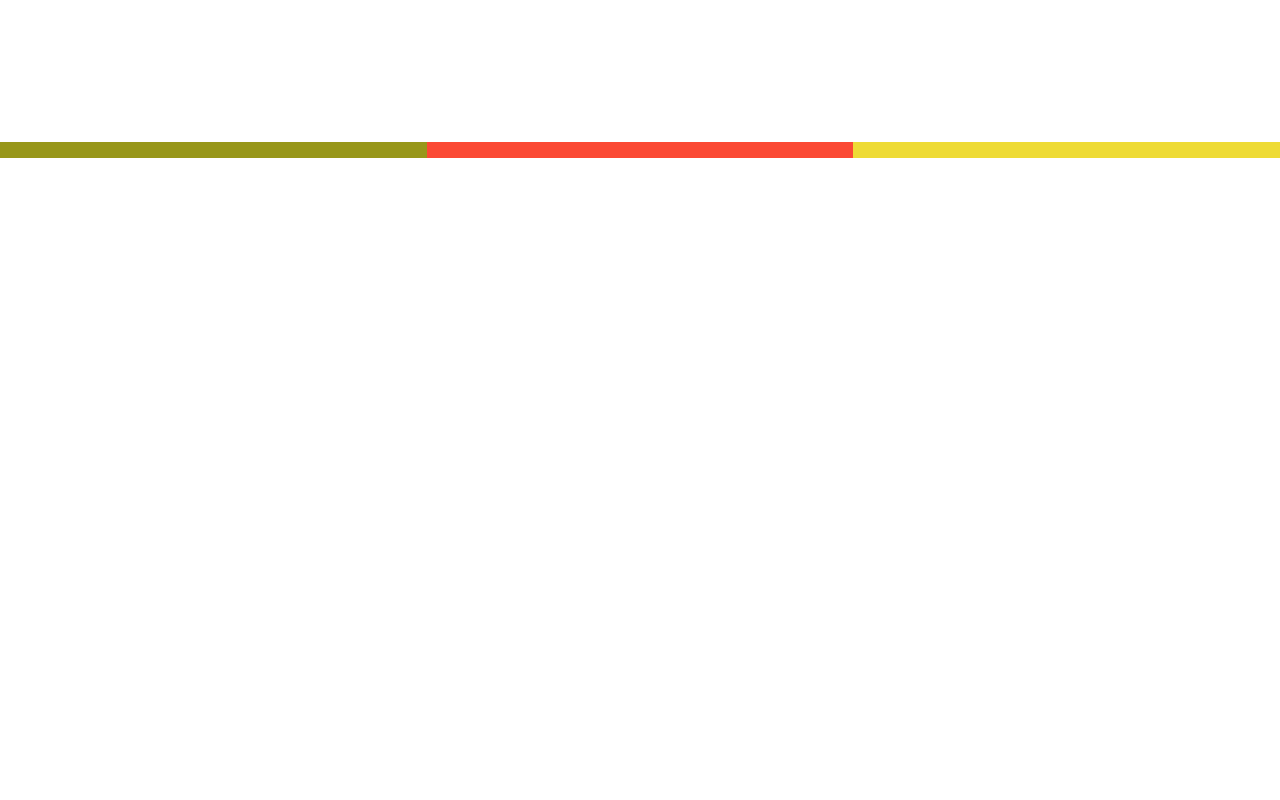
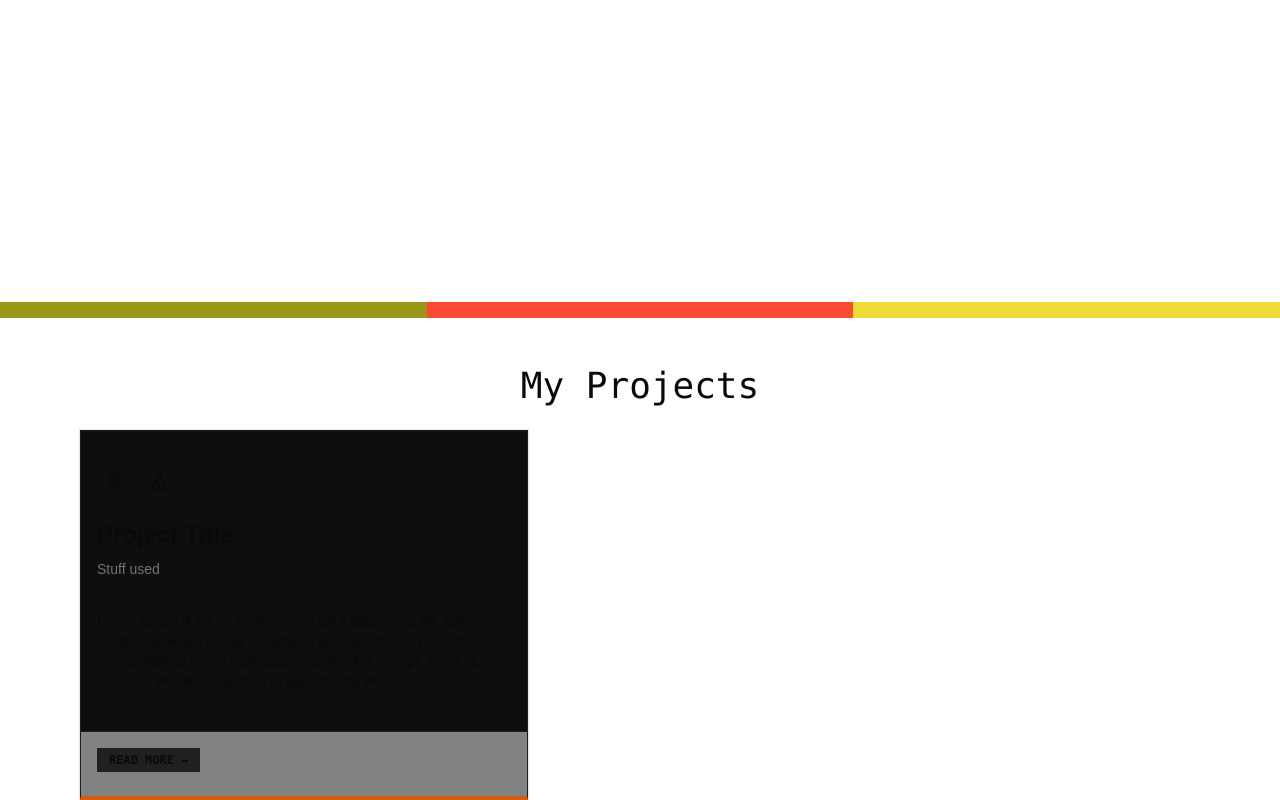
Before and after one commit to Matteturtle09/portfolio, a React (Vite) app: page / in a window 1280 px wide. Shown: the part 498-1298 px from the top of the page. Before the commit the page ends 800 px from the top, so only its background shows below. Built offline with nearby package versions, Linux system fonts and the light colour scheme.

Commit message:
Added project card component

```diff
--- a/src/App.tsx
+++ b/src/App.tsx
@@ -1,23 +1,30 @@
 import ShaderBackground from "./components/ShaderBackground"
 import { GlitchTypewriter } from "./components/glitch-typewriter"
+import ProjectCard from "./components/project-card"
 import { SpecialText } from "./components/ui/special-text"
 import TricolorSeparator from "./components/ui/tricolor-separator"
 
 export function App() {
   return (
     <>
-      <div className="grid h-[80vh] place-items-center w-full isolate relative">
+      <section className="grid h-screen place-items-center w-full isolate relative">
         <div className="col-start-1 row-start-1 w-full h-full z-0 opacity-30">
           <ShaderBackground />
         </div>
         <div className="col-start-1 row-start-1 z-10 w-full">
           <div className="flex flex-col items-center justify-center min-h-100 p-8 space-y-12">
-            <SpecialText once={false} className="text-6xl font-bold">Hi, I'm Matteo</SpecialText>
+            <SpecialText once={true} className="text-6xl font-bold">Hi, I'm Matteo</SpecialText>
             <div className=" text-center text-3xl font-michroma"><GlitchTypewriter delay={0.5} speed={75} delayBetweenWords={1000} words={["Software Engineer", "Fullstack Developer", "IoT Developer",]} cursor={true} cursorChar="_" /></div>
           </div>
         </div>
-      </div>
+      </section>
       <TricolorSeparator />
+      <section className="max-w-6xl mx-auto px-4 mt-12 space-y-6">
+        <h1 className="text-center text-4xl font-mono">
+          My Projects
+        </h1>
+        <ProjectCard/>
+      </section>
     </>
   )
 }
--- /dev/null
+++ b/src/components/icons/hugeicons-ethereum.tsx
@@ -0,0 +1,31 @@
+import * as React from "react";
+
+export function EthereumIcon({
+  size = 24,
+  color = "currentColor",
+  strokeWidth = 2,
+  className,
+  ...props
+}: React.SVGProps<SVGSVGElement> & {
+  size?: number;
+  color?: string;
+  strokeWidth?: number;
+}) {
+  return (
+    <svg
+      xmlns="http://www.w3.org/2000/svg"
+      width={size}
+      height={size}
+      viewBox="0 0 24 24"
+      fill="none"
+      stroke={color}
+      strokeWidth={strokeWidth}
+      strokeLinecap="round"
+      strokeLinejoin="round"
+      className={className}
+      {...props}
+    >
+      <path d="m19 12l-5.76 2.578c-.611.281-.917.422-1.24.422s-.629-.14-1.24-.422L5 12m14 0c0-.532-.306-1-.917-1.937L14.58 4.696C13.406 2.899 12.82 2 12 2s-1.406.899-2.58 2.696l-3.503 5.368C5.305 11 5 11.468 5 12m14 0c0 .532-.306 1-.917 1.936l-3.503 5.368C13.406 21.1 12.82 22 12 22s-1.406-.899-2.58-2.696l-3.503-5.368C5.305 13 5 12.532 5 12"/>
+    </svg>
+  );
+}
--- /dev/null
+++ b/src/components/project-card.tsx
@@ -0,0 +1,48 @@
+import { EthereumIcon } from './icons/hugeicons-ethereum'
+import { Card, CardContent, CardDescription, CardHeader, CardTitle, CardFooter } from './ui/card'
+import { FlaskConical } from 'lucide-react'
+
+const ProjectCard = () => {
+    return (
+        <Card className="w-full max-w-md rounded-none border border-[#202020] border-b-4 border-b-[#d65d0e] bg-[#0d0e0f]   shadow-none">
+            <div className="flex items-center gap-4 px-6 pt-6">
+                <div className="group flex items-center gap-2 cursor-pointer">
+                    <EthereumIcon className="h-5 w-5 transition-colors duration-300 group-hover:text-[#d65d0e]" />
+                    <span className="max-w-0 overflow-hidden whitespace-nowrap text-xs font-mono opacity-0 transition-all duration-300 ease-out group-hover:max-w-[100px] group-hover:opacity-100">
+                        Blockchain
+                    </span>
+                </div>
+
+                <div className="group flex items-center gap-2 cursor-pointer">
+                    <FlaskConical className="h-5 w-5 transition-colors duration-300 group-hover:text-[#d65d0e]" />
+                    <span className="max-w-0 overflow-hidden whitespace-nowrap text-xs font-mono opacity-0 transition-all duration-300 ease-out group-hover:max-w-[100px] group-hover:opacity-100">
+                        Experiment
+                    </span>
+                </div>
+            </div>
+
+            <CardHeader className="pt-3 pb-2">
+                <CardTitle className="text-2xl font-bold  ">
+                    Project Title
+                </CardTitle>
+                <CardDescription className="text-sm font-medium  mt-1">
+                    Stuff used
+                </CardDescription>
+            </CardHeader>
+
+            <CardContent className="py-2">
+                <p className="text-sm ">
+                    Lorem ipsum dolor sit amet, consectetur adipisicing elit. Excepturi mollitia, quaerat repellat voluptates quo harum, nulla delectus necessitatibus omnis esse quae repellendus corrupti, incidunt distinctio veritatis eius dolores assumenda velit.
+                </p>
+            </CardContent>
+
+            <CardFooter className="pt-4 pb-6 flex justify-between items-center border-t border-[#202020] mt-4 rounded-none">
+                <button className="px-3 py-1 bg-[#202020] hover:bg-[#d65d0e]   font-mono text-xs font-bold uppercase transition-colors rounded-none">
+                    Read More →
+                </button>
+            </CardFooter>
+        </Card>
+    )
+}
+
+export default ProjectCard
--- /dev/null
+++ b/src/components/ui/card.tsx
@@ -0,0 +1,103 @@
+import * as React from "react"
+
+import { cn } from "@/lib/utils"
+
+function Card({
+  className,
+  size = "default",
+  ...props
+}: React.ComponentProps<"div"> & { size?: "default" | "sm" }) {
+  return (
+    <div
+      data-slot="card"
+      data-size={size}
+      className={cn(
+        "group/card flex flex-col gap-(--card-spacing) overflow-hidden rounded-xl bg-card py-(--card-spacing) text-sm text-card-foreground ring-1 ring-foreground/10 [--card-spacing:--spacing(4)] has-data-[slot=card-footer]:pb-0 has-[>img:first-child]:pt-0 data-[size=sm]:[--card-spacing:--spacing(3)] data-[size=sm]:has-data-[slot=card-footer]:pb-0 *:[img:first-child]:rounded-t-xl *:[img:last-child]:rounded-b-xl",
+        className
+      )}
+      {...props}
+    />
+  )
+}
+
+function CardHeader({ className, ...props }: React.ComponentProps<"div">) {
+  return (
+    <div
+      data-slot="card-header"
+      className={cn(
+        "group/card-header @container/card-header grid auto-rows-min items-start gap-1 rounded-t-xl px-(--card-spacing) has-data-[slot=card-action]:grid-cols-[1fr_auto] has-data-[slot=card-description]:grid-rows-[auto_auto] [.border-b]:pb-(--card-spacing)",
+        className
+      )}
+      {...props}
+    />
+  )
+}
+
+function CardTitle({ className, ...props }: React.ComponentProps<"div">) {
+  return (
+    <div
+      data-slot="card-title"
+      className={cn(
+        "font-heading text-base leading-snug font-medium group-data-[size=sm]/card:text-sm",
+        className
+      )}
+      {...props}
+    />
+  )
+}
+
+function CardDescription({ className, ...props }: React.ComponentProps<"div">) {
+  return (
+    <div
+      data-slot="card-description"
+      className={cn("text-sm text-muted-foreground", className)}
+      {...props}
+    />
+  )
+}
+
+function CardAction({ className, ...props }: React.ComponentProps<"div">) {
+  return (
+    <div
+      data-slot="card-action"
+      className={cn(
+        "col-start-2 row-span-2 row-start-1 self-start justify-self-end",
+        className
+      )}
+      {...props}
+    />
+  )
+}
+
+function CardContent({ className, ...props }: React.ComponentProps<"div">) {
+  return (
+    <div
+      data-slot="card-content"
+      className={cn("px-(--card-spacing)", className)}
+      {...props}
+    />
+  )
+}
+
+function CardFooter({ className, ...props }: React.ComponentProps<"div">) {
+  return (
+    <div
+      data-slot="card-footer"
+      className={cn(
+        "flex items-center rounded-b-xl border-t bg-muted/50 p-(--card-spacing)",
+        className
+      )}
+      {...props}
+    />
+  )
+}
+
+export {
+  Card,
+  CardHeader,
+  CardFooter,
+  CardTitle,
+  CardAction,
+  CardDescription,
+  CardContent,
+}
```
